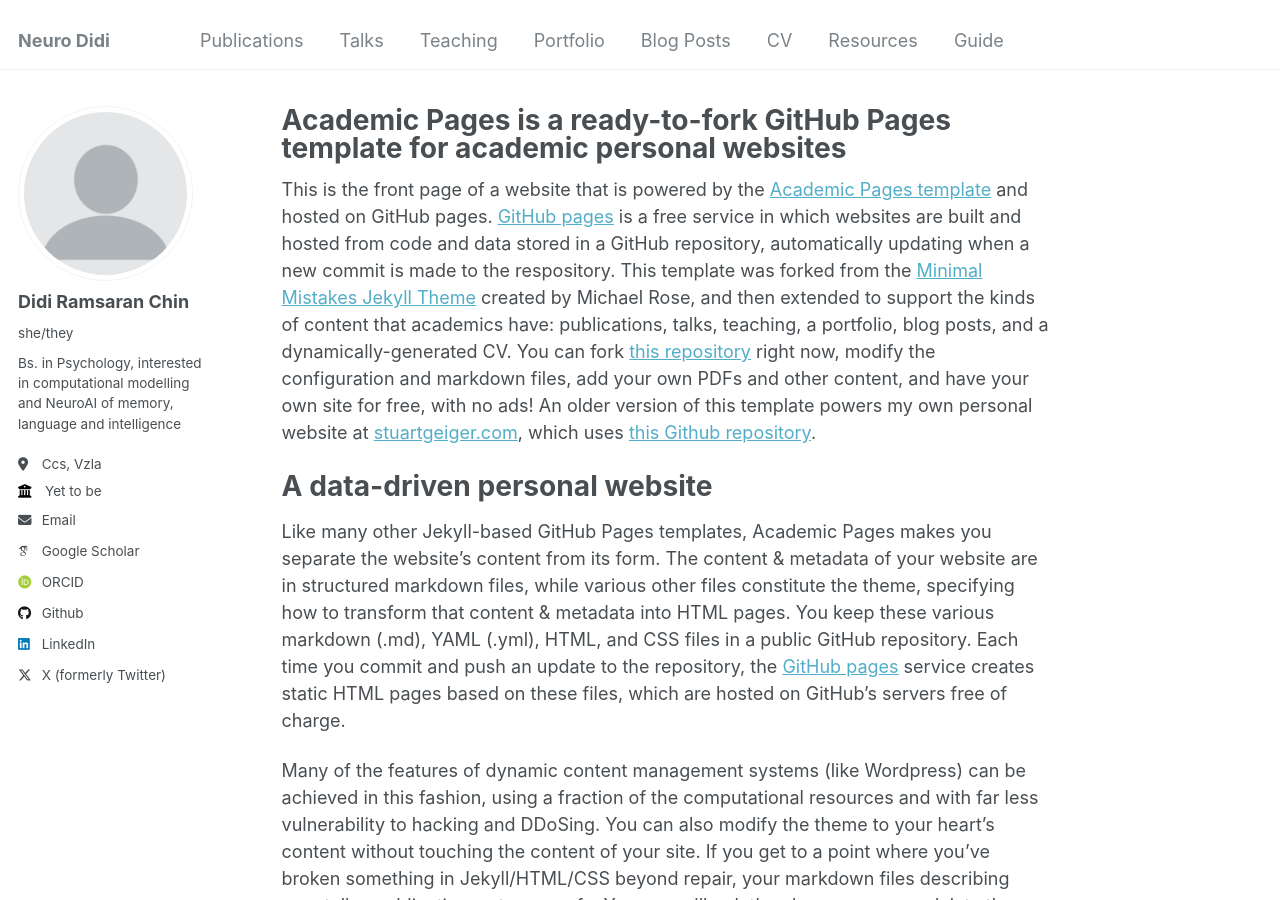
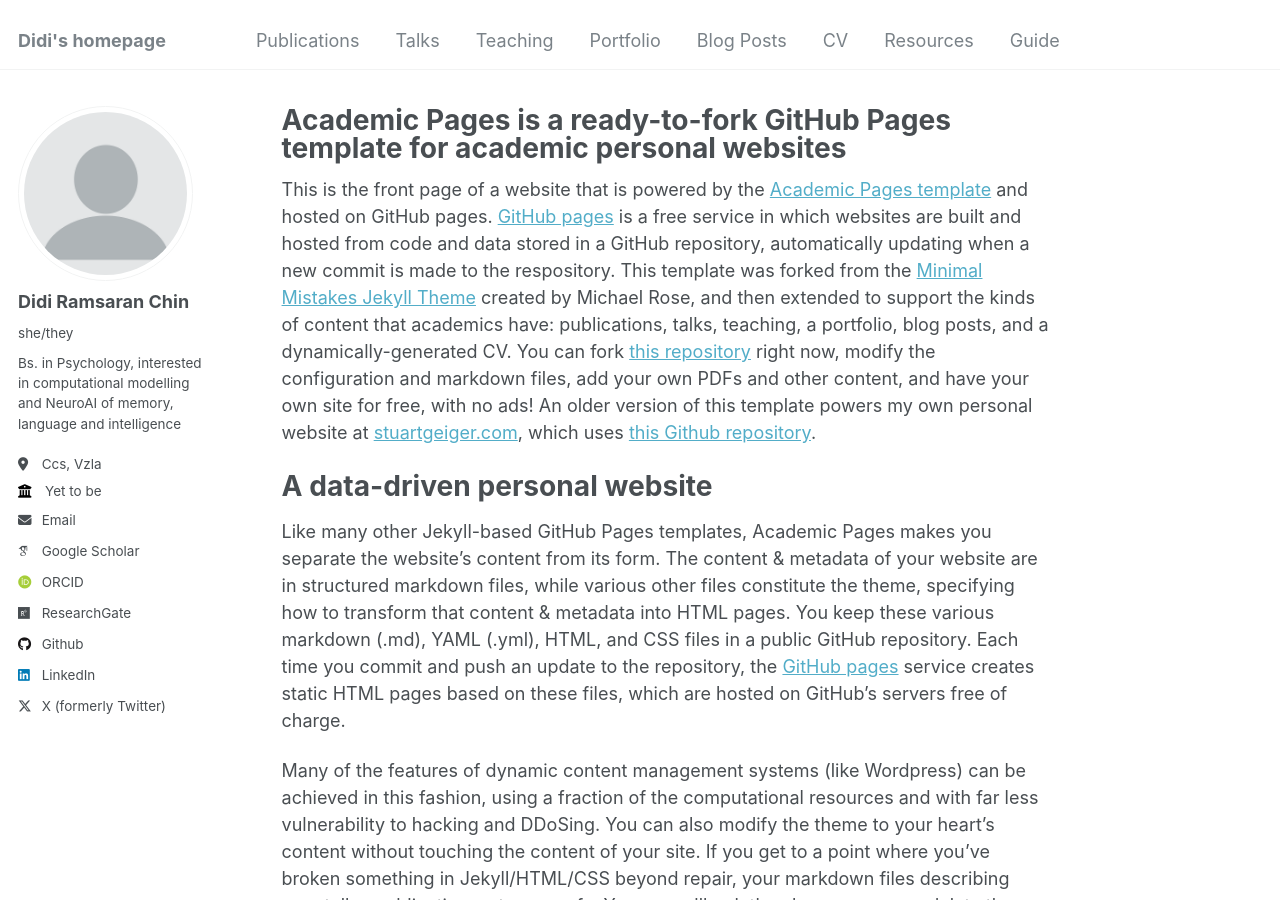
Before and after one commit to neurodidi/neurodidi.github.io, a Jekyll site: the page built from _pages/about.md, in a window 1280 px wide and 900 px high. Built offline with Jekyll 4.4.1, drawn with Linux system fonts in a browser that asks for light colours; some web fonts are replaced.

Commit message:
Update _config.yml

```diff
--- a/_config.yml
+++ b/_config.yml
@@ -8,13 +8,13 @@
 
 # Basic Site Settings
 locale                   : "en-US"
-title                    : "Neuro Didi"
+title                    : "Didi's homepage"
 title_separator          : "-"
 name                     : &name "Didi Ramsaran Chin"
 description              : &description "personal description"
-url                      : https://academicpages.github.io # the base hostname & protocol for your site e.g. "https://mmistakes.github.io"
+url                      : https://didiramsaran.github.io/ # the base hostname & protocol for your site e.g. "https://mmistakes.github.io"
 baseurl                  : "" # the subpath of your site, e.g. "/blog"
-repository               : "academicpages/academicpages.github.io"
+repository               : "didiramsaran/didiramsaran.github.io/"
 
 # Site Author - The following control what appear as part of the author content on the side bar.
 #               If a field is blank the icon and link will not appear, otherwise it will be shown.
@@ -37,7 +37,7 @@ author:
   orcid            : "https://orcid.org/0009-0005-0179-0395"
   semantic         : # URL
   pubmed           : # "https://www.ncbi.nlm.nih.gov/pubmed/?term=john+snow"
-  researchgate     : # URL
+  researchgate     : "https://www.researchgate.net/profile/Didi-Ramsaran-Chin"
 
   # Repositories and software development
   bitbucket        : # Username - Update with your username on the site
```
